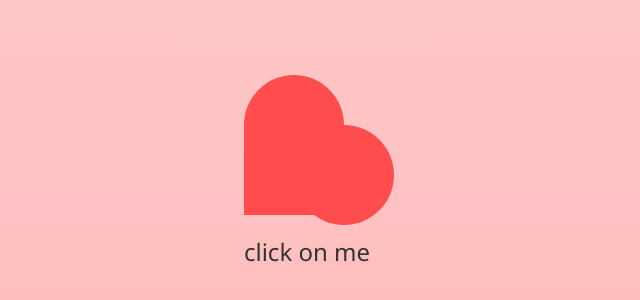
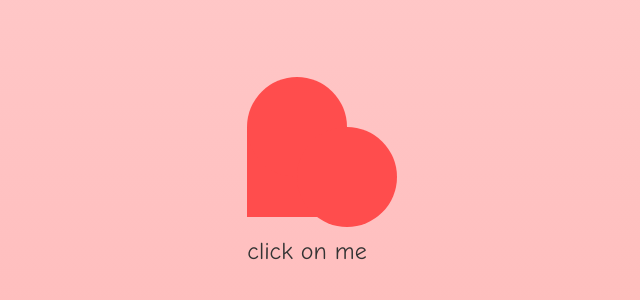
Before and after one commit to dixitk941/love2, a plain HTML site: page index.html in a window 1280 px wide. Shown: the part 192-492 px from the top of the page, 333-973 px from the left. Drawn offline with Linux system fonts and the light colour scheme.

Commit message:
Update styles.css

```diff
--- a/styles.css
+++ b/styles.css
@@ -5,7 +5,7 @@ body {
   height: 100vh;
   margin: 0;
   background: linear-gradient(to bottom, #ffcccc 0%, #ffb6b6 100%);
-  font-family: 'Segoe UI', Tahoma, Geneva, Verdana, sans-serif;
+  font-family: 'Comic Sans MS', cursive, sans-serif; /* Added a fun font */
 }
 
 .container {
```
